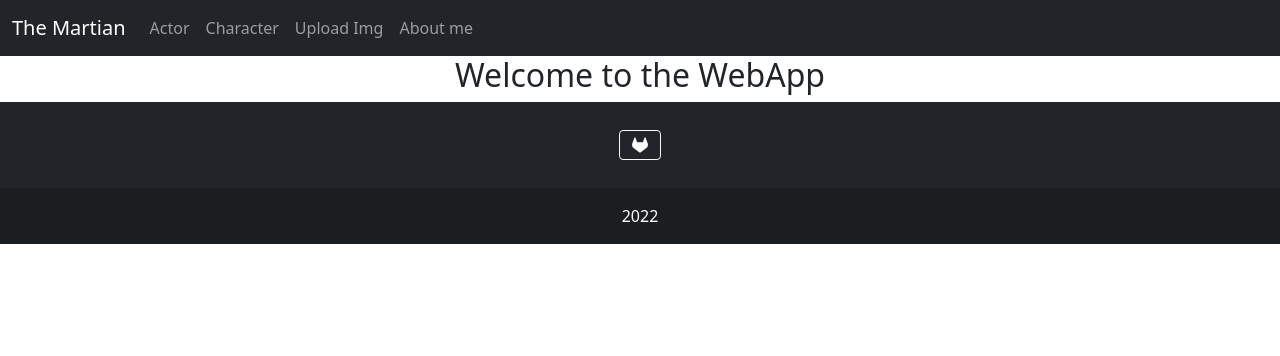
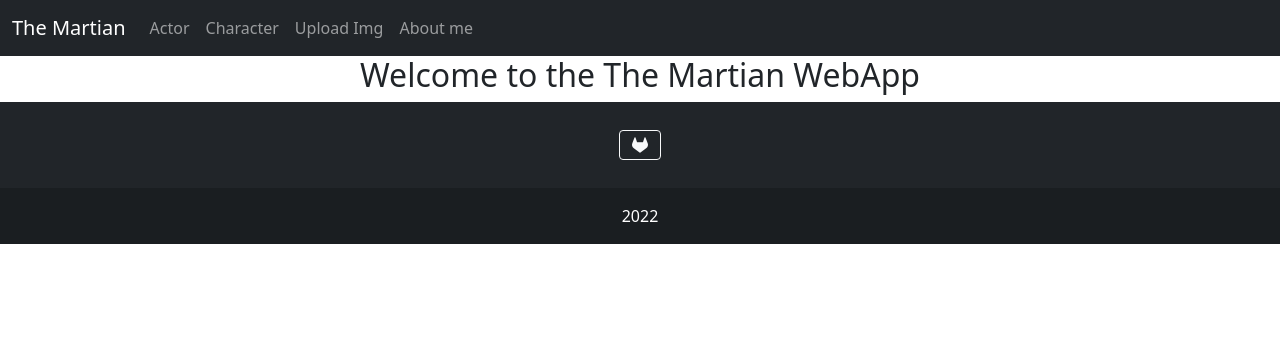
Before and after one commit to datorres76/the_martian, a FastAPI app: page / in a window 1280 px wide. Shown: the top 356 px of the page. Run offline with FastAPI, Linux system fonts and the light colour scheme; some libraries are stand-ins or nearby versions.

Commit message:
Little fix

```diff
--- a/templates/index.html
+++ b/templates/index.html
@@ -2,7 +2,7 @@
 <body>
     {% include 'navbar.html' %}
 
-    <h2 class="welcome_text">Welcome to the WebApp</h2>
+    <h2 class="welcome_text">Welcome to the The Martian WebApp</h2>
 
 
 
```
Also changed, not shown: img/mebale.jpg (deleted).
